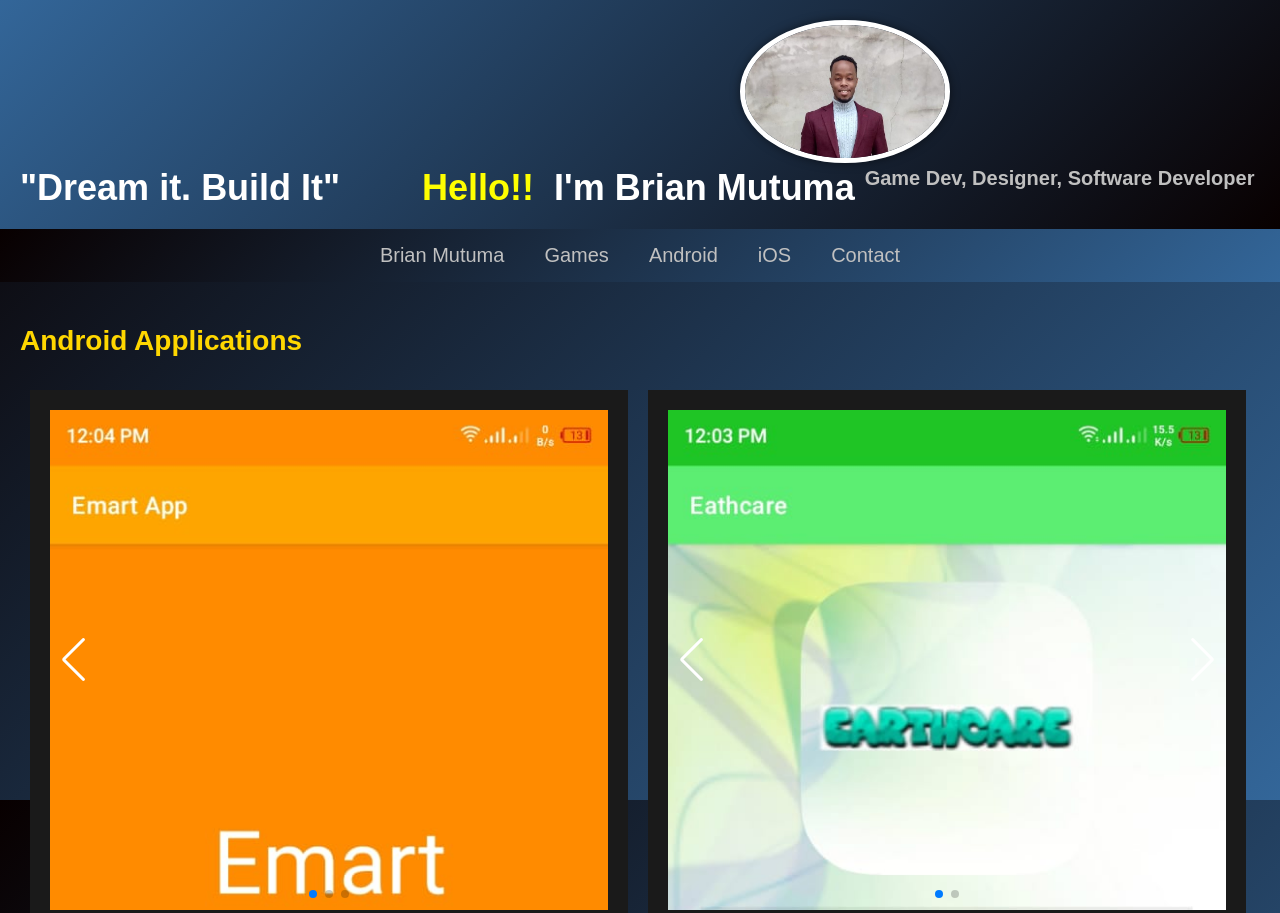
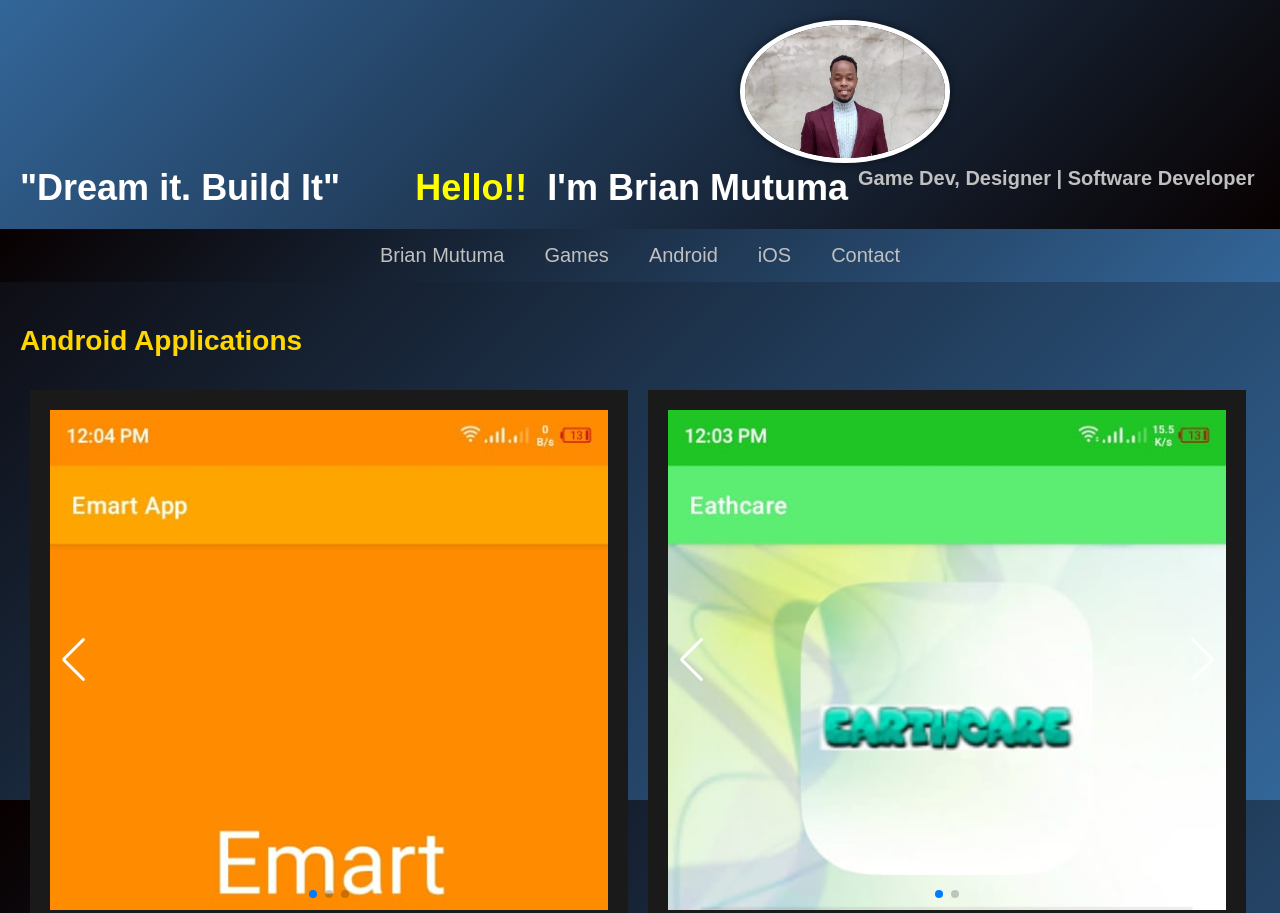
Before and after one commit to mutuma-brian/mutuma-brian.github.io, a plain HTML site: page android.html in a window 1280 px wide. Shown: the top 913 px of the page. Drawn offline with nearby package versions, Linux system fonts and the light colour scheme.

Commit message:
Change on design

```diff
--- a/android.html
+++ b/android.html
@@ -36,7 +36,7 @@
   </div>
     <h1>
     <span style="color: white; text-align: left; float: left;">"Dream it. Build It"</span>
-    <span style="text-align:bottom;color: silver; font-size: 20px; float: right;">Game Dev, Designer, Software Developer&nbsp</span>
+    <span style="text-align:bottom;color: silver; font-size: 20px; float: right;">Game Dev, Designer | Software Developer&nbsp</span>
     <span style="float: right;">I'm Brian Mutuma&nbsp</span>
     <span style="color: yellow; float: right;">Hello!! &nbsp</span>
 </h1>
```
Also changed, not shown: contact.html (+1 -1 lines), games.html (+1 -1 lines), index.html (+1 -1 lines), ios.html (+1 -1 lines).
